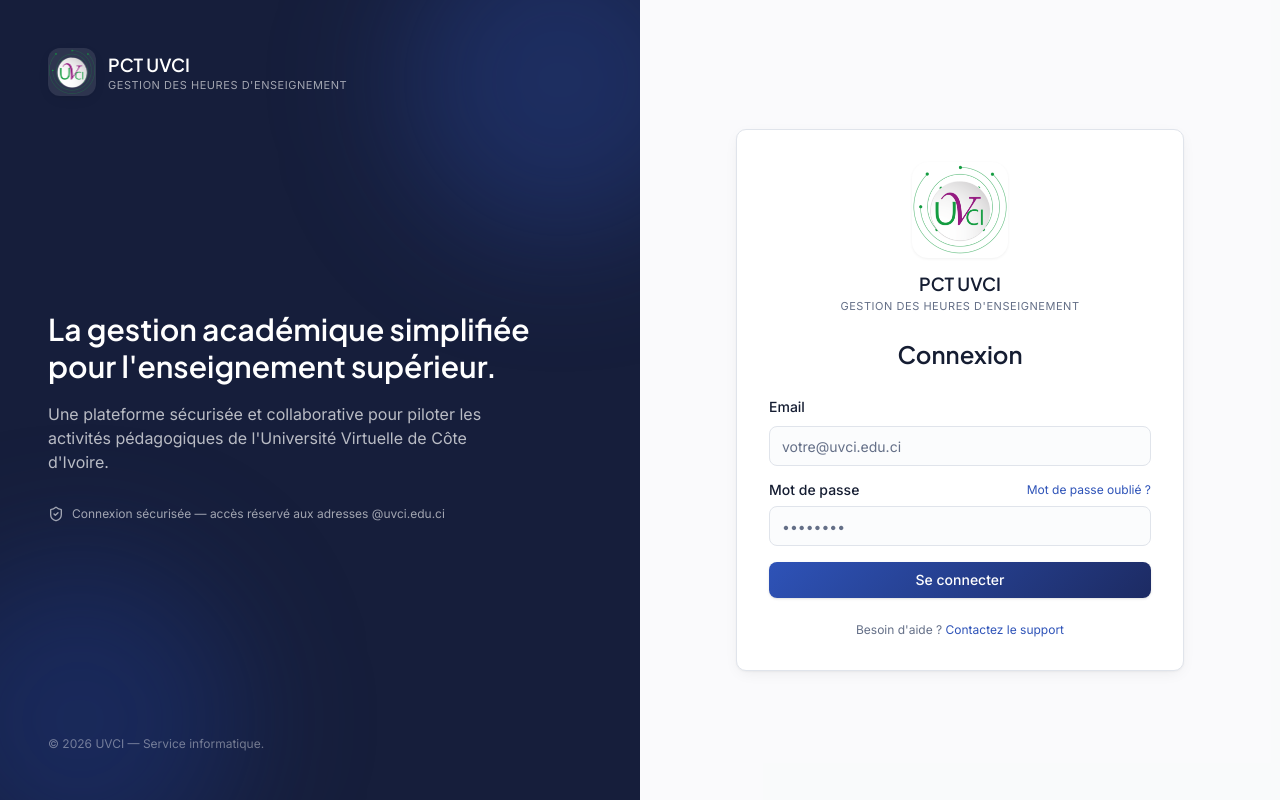
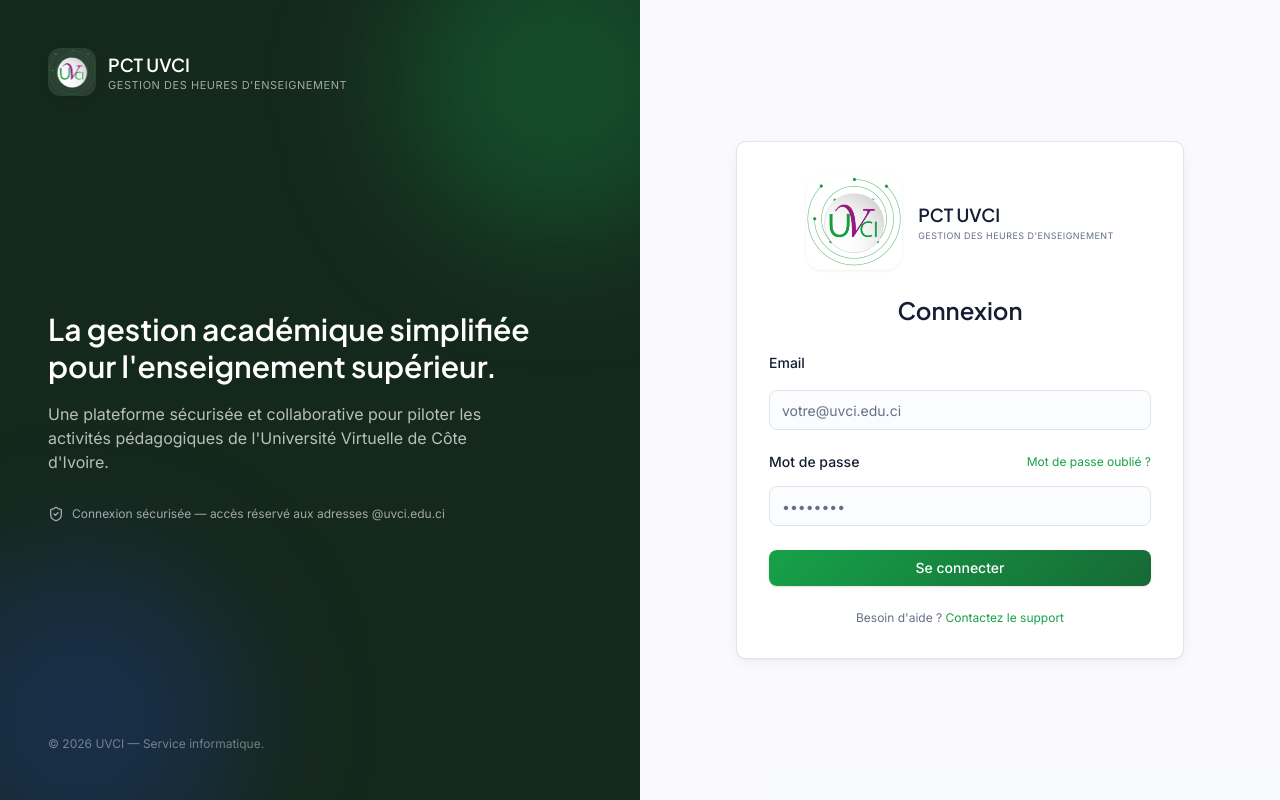
Before and after one commit to 2s-exe/PCT_BD_DAS_2026, a Next.js app in the folder PCT_frontend/: page /login in a window 1280 px wide. Built offline with nearby package versions, Linux system fonts and the light colour scheme; no server answers.

Commit message:
[ADD]: modification du logo

```diff
--- a/PCT_frontend/src/app/(auth)/login/page.tsx
+++ b/PCT_frontend/src/app/(auth)/login/page.tsx
@@ -74,13 +74,13 @@
         <div className="w-full max-w-md">
 
           <Card className="p-8 shadow-elegant">
-            <div className="flex flex-col items-center justify-center gap-3 mb-6 text-center">
+            <div className="flex items-center justify-center gap-4 mb-6 text-left">
               <div className="relative h-24 w-24 overflow-hidden rounded-2xl bg-white shadow-soft ring-1 ring-primary/20">
                 <Image src="/images/uvci.png" alt="UVCI" fill className="object-contain" />
               </div>
               <div>
                 <div className="font-display text-lg font-semibold">PCT UVCI</div>
-                <div className="text-[11px] uppercase tracking-wider text-muted-foreground">
+                <div className="text-[9px] uppercase tracking-wider text-muted-foreground">
                   Gestion des heures d'enseignement
                 </div>
               </div>
@@ -88,8 +88,8 @@
 
             <h1 className="font-display text-2xl font-semibold text-center">Connexion</h1>
 
-            <form onSubmit={handleSubmit} className="mt-6 space-y-4">
-              <div className="space-y-2">
+            <form onSubmit={handleSubmit} className="mt-6 space-y-6">
+              <div className="space-y-4">
                 <Label htmlFor="login">Email</Label>
                 <Input
                   id="login"
@@ -101,7 +101,7 @@
                 />
               </div>
 
-              <div className="space-y-2">
+              <div className="space-y-4">
                 <div className="flex items-center justify-between">
                   <Label htmlFor="password">Mot de passe</Label>
                   <a href="#" className="text-xs text-primary hover:underline">
--- a/PCT_frontend/src/app/globals.css
+++ b/PCT_frontend/src/app/globals.css
@@ -17,19 +17,21 @@
     --popover: 0 0% 100%;
     --popover-foreground: 224 40% 14%;
 
-    --primary: 224 60% 45%;
+    /* Primary: logo green */
+    --primary: 142 76% 36%;
     --primary-foreground: 0 0% 100%;
-    --primary-deep: 228 55% 25%;
-    --primary-soft: 220 60% 96%;
+    --primary-deep: 142 65% 25%;
+    --primary-soft: 142 60% 96%;
+
+    /* Accent: logo magenta/purple */
+    --accent: 311 54% 36%;
+    --accent-foreground: 0 0% 100%;
 
     --secondary: 220 30% 96%;
     --secondary-foreground: 224 35% 25%;
 
     --muted: 220 20% 96%;
     --muted-foreground: 220 15% 46%;
-
-    --accent: 220 30% 94%;
-    --accent-foreground: 224 40% 14%;
 
     --destructive: 0 84% 60%;
     --destructive-foreground: 0 0% 100%;
@@ -45,21 +47,21 @@
 
     --border: 220 20% 90%;
     --input: 220 20% 90%;
-    --ring: 224 60% 45%;
+    --ring: 142 76% 36%;
 
     /* Sidebar */
-    --sidebar: 228 45% 16%;
+    --sidebar: 142 30% 12%;
     --sidebar-foreground: 220 30% 90%;
-    --sidebar-primary: 224 60% 50%;
+    --sidebar-primary: 142 76% 36%;
     --sidebar-primary-foreground: 0 0% 100%;
-    --sidebar-accent: 228 40% 22%;
+    --sidebar-accent: 311 54% 36%;
     --sidebar-accent-foreground: 0 0% 100%;
-    --sidebar-border: 228 30% 22%;
-    --sidebar-ring: 224 60% 50%;
+    --sidebar-border: 142 25% 14%;
+    --sidebar-ring: 142 76% 36%;
 
     /* Charts */
-    --chart-1: 224 60% 45%;
-    --chart-2: 142 72% 29%;
+    --chart-1: 142 76% 36%;
+    --chart-2: 311 54% 36%;
     --chart-3: 38 92% 50%;
     --chart-4: 199 89% 40%;
     --chart-5: 0 84% 60%;
@@ -72,13 +74,13 @@
     --card-foreground: 220 20% 92%;
     --popover: 224 25% 11%;
     --popover-foreground: 220 20% 92%;
-    --primary: 224 70% 60%;
+    --primary: 142 80% 60%;
     --primary-foreground: 0 0% 100%;
     --secondary: 224 20% 16%;
     --secondary-foreground: 220 20% 85%;
     --muted: 224 20% 16%;
     --muted-foreground: 220 15% 55%;
-    --accent: 224 20% 18%;
+    --accent: 311 54% 36%;
     --accent-foreground: 220 20% 92%;
     --destructive: 0 62% 55%;
     --destructive-foreground: 0 0% 100%;
@@ -86,13 +88,13 @@
     --warning: 38 80% 55%;
     --border: 224 20% 20%;
     --input: 224 20% 20%;
-    --ring: 224 70% 60%;
-    --sidebar: 228 40% 10%;
+    --ring: 142 80% 60%;
+    --sidebar: 142 25% 10%;
     --sidebar-foreground: 220 20% 80%;
-    --sidebar-primary: 224 70% 60%;
+    --sidebar-primary: 142 80% 60%;
     --sidebar-primary-foreground: 0 0% 100%;
-    --sidebar-accent: 228 35% 16%;
-    --sidebar-border: 228 25% 16%;
+    --sidebar-accent: 311 54% 36%;
+    --sidebar-border: 142 20% 16%;
   }
 }
 
```
